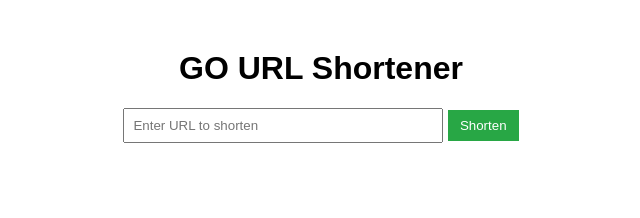
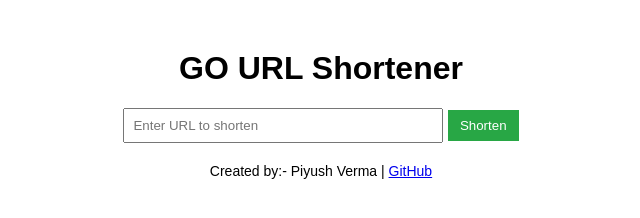
Before and after one commit to piyushverma-github/url-shortner, a website: page public/index.html in a window 1280 px wide. Shown: the whole page, without its empty margins (319-959 px from the left). Drawn offline with Linux system fonts and the light colour scheme.

Commit message:
Update index.html

```diff
--- a/public/index.html
+++ b/public/index.html
@@ -11,6 +11,10 @@
     <input type="text" id="urlInput" placeholder="Enter URL to shorten">
     <button onclick="shortenURL()">Shorten</button>
     <div id="result"></div>
+
     <script src="script.js"></script>
 </body>
+    <footer style="margin-top: 20px; font-size: 14px;">
+        <p>Created by:- Piyush Verma | <a href="https://github.com/piyushverma-github/url-shortner" target="_blank">GitHub</a></p>
+    </footer>
 </html>
```
